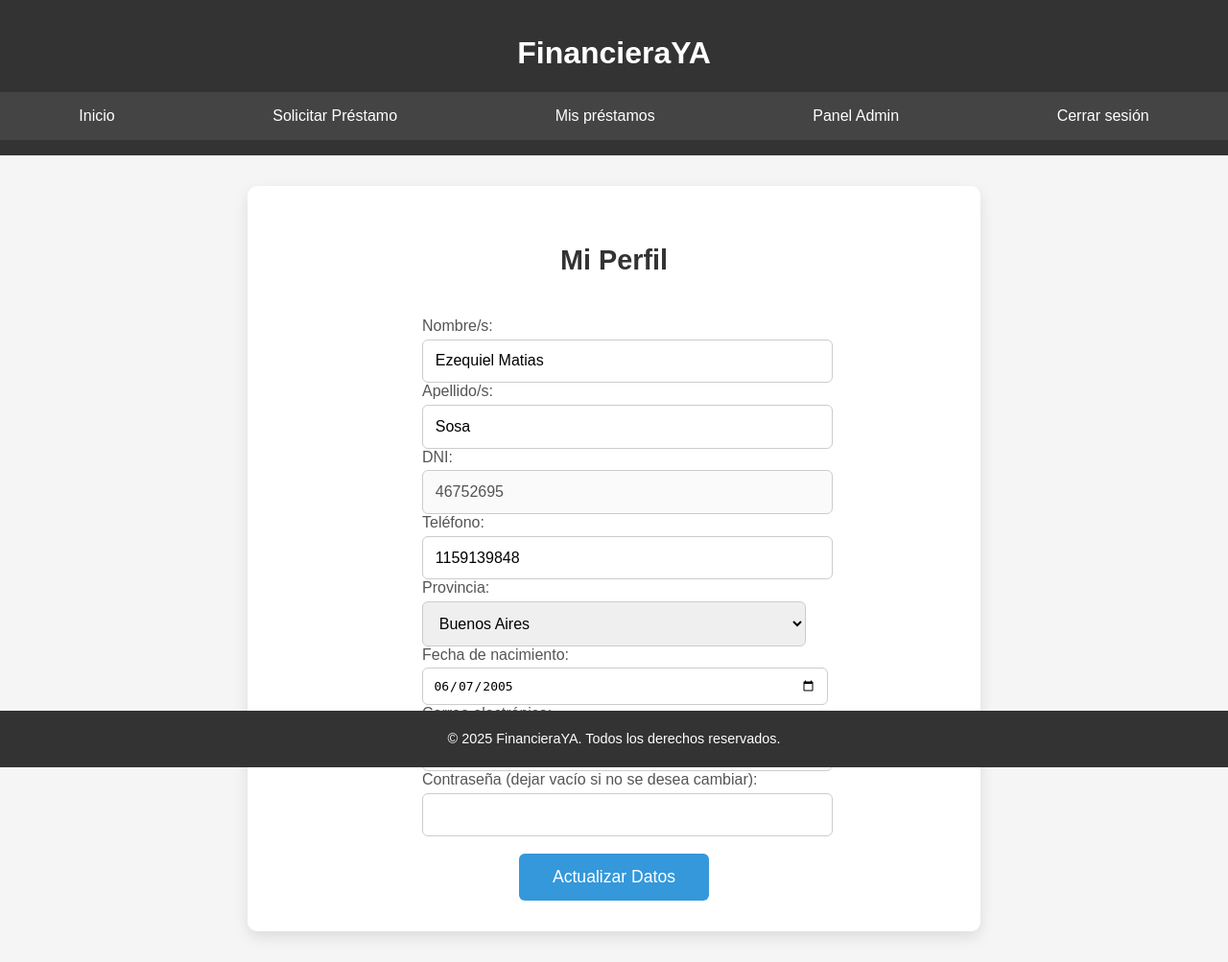
After one commit to Ezequiel12D/Financiera, a PHP site: page /views/perfil.php in a window 1280 px wide. The commit adds this page. Shown: the whole page at 96% size. Run offline with PHP 8.4, Linux system fonts and the light colour scheme; a user stored in the database is signed in; data comes from the database, SQL or seed files in the repository; both versions use the stored data as it was before the commit.

Commit message:
Sigo agregando funciones

```diff
--- a/css/styles_home.css
+++ b/css/styles_home.css
@@ -58,7 +58,8 @@ footer {
     background-color: #333;
     color: white;
     text-align: center;
-    padding: 1em 0;
+    padding: 0.5em 0;  /* antes era 1em */
+    font-size: 0.9em;   /* un poco más pequeño */
     position: fixed;
     bottom: 0;
     width: 100%;
@@ -118,3 +119,59 @@ input[type="submit"] {
 input[type="submit"]:hover {
     background-color: #2980b9;
 }
+/* Ajustes para sección de perfil */
+.registration-section {
+    max-width: 700px;
+    margin: 2em auto;
+    padding: 2em;
+    background-color: #fff;
+    border-radius: 10px;
+    box-shadow: 0 6px 15px rgba(0, 0, 0, 0.1);
+}
+
+.card-registration {
+    border: none;
+}
+
+.card-body h3 {
+    text-align: center;
+    color: #333;
+    margin-bottom: 1.5em;
+    font-size: 1.8em;
+}
+
+.form-control-lg, .select-control {
+    width: 100%;
+    padding: 0.8em;
+    border: 1px solid #ccc;
+    border-radius: 6px;
+    font-size: 1em;
+    margin-top: 0.3em;
+}
+
+button.btn-register {
+    background-color: #3498db;
+    color: white;
+    font-size: 1.1em;
+    padding: 0.8em 2em;
+    border: none;
+    border-radius: 6px;
+    cursor: pointer;
+    transition: background-color 0.3s;
+    display: block;
+    margin: 1em auto 0;
+}
+
+button.btn-register:hover {
+    background-color: #2980b9;
+}
+
+.alert-message {
+    background-color: #d4edda;
+    color: #155724;
+    padding: 0.8em 1em;
+    margin-bottom: 1em;
+    border-radius: 5px;
+    text-align: center;
+    border: 1px solid #c3e6cb;
+}
--- a/views/historial_prestamos.php
+++ b/views/historial_prestamos.php
@@ -63,11 +63,9 @@ $result = $stmt->get_result();
                     <th>Fecha</th>
                     <th>Total</th>
                     <th>Cuota</th>
-
                 </tr>
             </thead>
             <tbody>
-
                 <?php while ($row = $result->fetch_assoc()): ?>
                     <tr>
                         <td><?= $row['id'] ?></td>
@@ -82,16 +80,14 @@ $result = $stmt->get_result();
                             </span>
                         </td>
                         <td><?= $row['fecha_solicitud'] ?></td>
-                    </tr>
                         <td>
                             <?= $row['monto_total'] ? '$' . number_format($row['monto_total'], 2, ',', '.') : '-' ?>
                         </td>
                         <td>
                             <?= $row['cuota_mensual'] ? '$' . number_format($row['cuota_mensual'], 2, ',', '.') : '-' ?>
                         </td>
-
+                    </tr>
                 <?php endwhile; ?>
-
             </tbody>
         </table>
 
--- a/views/home.php
+++ b/views/home.php
@@ -34,14 +34,14 @@ if (isset($_SESSION['mensaje'])) {
 
                         <li>
                             <a href="historial_prestamos.php" class="btn btn-info">
-                                📄 Mis préstamos
+                                Mis préstamos
                             </a>
                         </li>
 
                         <?php if (isset($_SESSION['rol']) && $_SESSION['rol'] === 'admin'): ?>
                             <li>
                                 <a href="admin_solicitudes.php" class="btn btn-danger">
-                                    🛠 Panel Admin
+                                    Panel Admin
                                 </a>
                             </li>
                         <?php endif; ?>
--- /dev/null
+++ b/views/perfil.php
@@ -0,0 +1,191 @@
+<?php
+session_start();
+
+// Verificar login
+if (!isset($_SESSION['usuario_id'])) {
+    header("Location: login.php");
+    exit;
+}
+
+$usuario_id = $_SESSION['usuario_id'];
+$conexion = new mysqli("localhost", "root", "", "financiera");
+if ($conexion->connect_error)
+    die("Conexión fallida: " . $conexion->connect_error);
+
+// Obtener datos actuales
+$stmt = $conexion->prepare("SELECT nombre, apellido, dni, telefono, provincia, fecha_nacimiento, email FROM usuarios WHERE id=?");
+$stmt->bind_param("i", $usuario_id);
+$stmt->execute();
+$stmt->bind_result($nombre, $apellido, $dni, $telefono, $provincia, $fecha_nacimiento, $email);
+$stmt->fetch();
+$stmt->close();
+
+// Guardar cambios
+if ($_SERVER['REQUEST_METHOD'] == 'POST') {
+    $nombre_new = $_POST['nombre'];
+    $apellido_new = $_POST['apellido'];
+    $telefono_new = $_POST['telefono'];
+    $provincia_new = $_POST['provincia'];
+    $fecha_nacimiento_new = $_POST['fechaNacimiento'];
+    $email_new = $_POST['email'];
+    $pass_new = $_POST['contrasena'];
+
+    if (!empty($pass_new)) {
+        $pass_hashed = password_hash($pass_new, PASSWORD_DEFAULT);
+        $stmt = $conexion->prepare("UPDATE usuarios SET nombre=?, apellido=?, telefono=?, provincia=?, fecha_nacimiento=?, email=?, contrasena=? WHERE id=?");
+        $stmt->bind_param("sssssssi", $nombre_new, $apellido_new, $telefono_new, $provincia_new, $fecha_nacimiento_new, $email_new, $pass_hashed, $usuario_id);
+    } else {
+        $stmt = $conexion->prepare("UPDATE usuarios SET nombre=?, apellido=?, telefono=?, provincia=?, fecha_nacimiento=?, email=? WHERE id=?");
+        $stmt->bind_param("ssssssi", $nombre_new, $apellido_new, $telefono_new, $provincia_new, $fecha_nacimiento_new, $email_new, $usuario_id);
+    }
+
+    $stmt->execute();
+    $mensaje = "Datos actualizados correctamente.";
+    $stmt->close();
+
+    // Actualizar variables para mostrar cambios
+    $nombre = $nombre_new;
+    $apellido = $apellido_new;
+    $telefono = $telefono_new;
+    $provincia = $provincia_new;
+    $fecha_nacimiento = $fecha_nacimiento_new;
+    $email = $email_new;
+}
+
+$conexion->close();
+?>
+
+<!DOCTYPE html>
+<html lang="es">
+
+<head>
+    <meta charset="UTF-8">
+    <meta name="viewport" content="width=device-width, initial-scale=1.0">
+    <link rel="stylesheet" href="../css/styles_home.css">
+    <title>Perfil de Usuario</title>
+</head>
+
+<body>
+
+    <header class="main-header">
+        <div class="header-container">
+
+            <h1 class="logo">FinancieraYA</h1>
+
+            <nav>
+                <ul class="nav-links">
+                    <li><a href="home.php">Inicio</a></li>
+                    <li><a href="../views/solicitud_prestamos.php">Solicitar Préstamo</a></li>
+
+                    <?php if (isset($_SESSION['usuario_id'])): ?>
+
+                        <li>
+                            <a href="historial_prestamos.php" class="btn btn-info">
+                             Mis préstamos
+                            </a>
+                        </li>
+
+                        <?php if (isset($_SESSION['rol']) && $_SESSION['rol'] === 'admin'): ?>
+                            <li>
+                                <a href="admin_solicitudes.php" class="btn btn-danger">
+                                    Panel Admin
+                                </a>
+                            </li>
+                        <?php endif; ?>
+
+                        <li>
+                            <a href="../includes/logout.php" class="btn-logout">
+                                Cerrar sesión
+                            </a>
+                        </li>
+
+                    <?php else: ?>
+                        <li><a href="login.php" class="btn-login">Iniciar sesión</a></li>
+                        <li><a href="register.php" class="btn-register">Registrarse</a></li>
+                    <?php endif; ?>
+                </ul>
+            </nav>
+        </div>
+    </header>
+
+    <!-- Contenido del perfil -->
+    <section class="registration-section">
+        <div class="container py-5">
+            <div class="card card-registration">
+                <div class="card-body">
+
+                    <h3 class="text-uppercase">Mi Perfil</h3>
+
+                    <?php if (isset($mensaje)): ?>
+                        <div class="alert-message"><?= $mensaje ?></div>
+                    <?php endif; ?>
+
+                    <form method="post">
+                        <div class="row">
+                            <div class="col-md-6 mb-4">
+                                <label>Nombre/s:</label>
+                                <input type="text" name="nombre" class="form-control form-control-lg"
+                                    value="<?= htmlspecialchars($nombre) ?>" required>
+                            </div>
+
+                            <div class="col-md-6 mb-4">
+                                <label>Apellido/s:</label>
+                                <input type="text" name="apellido" class="form-control form-control-lg"
+                                    value="<?= htmlspecialchars($apellido) ?>" required>
+                            </div>
+                        </div>
+
+                        <div class="form-group mb-3">
+                            <label>DNI:</label>
+                            <input type="text" class="form-control-lg" value="<?= htmlspecialchars($dni) ?>" disabled>
+                        </div>
+
+                        <div class="form-group mb-3">
+                            <label>Teléfono:</label>
+                            <input type="text" name="telefono" class="form-control-lg"
+                                value="<?= htmlspecialchars($telefono) ?>" required>
+                        </div>
+
+                        <div class="form-group mb-3">
+                            <label>Provincia:</label>
+                            <select name="provincia" class="select-control" required>
+                                <option value="">Elegir provincia</option>
+                                <option value="Buenos Aires" <?= $provincia == "Buenos Aires" ? "selected" : "" ?>>Buenos
+                                    Aires
+                                </option>
+                                <option value="Córdoba" <?= $provincia == "Córdoba" ? "selected" : "" ?>>Córdoba</option>
+                                <option value="Santa Fe" <?= $provincia == "Santa Fe" ? "selected" : "" ?>>Santa Fe
+                                </option>
+                            </select>
+                        </div>
+
+                        <div class="form-group mb-3">
+                            <label>Fecha de nacimiento:</label>
+                            <input type="date" name="fechaNacimiento" class="form-control-lg"
+                                value="<?= $fecha_nacimiento ?>" required>
+                        </div>
+
+                        <div class="form-group mb-3">
+                            <label>Correo electrónico:</label>
+                            <input type="email" name="email" class="form-control-lg"
+                                value="<?= htmlspecialchars($email) ?>" required>
+                        </div>
+
+                        <div class="form-group mb-3">
+                            <label>Contraseña (dejar vacío si no se desea cambiar):</label>
+                            <input type="password" name="contrasena" class="form-control-lg">
+                        </div>
+
+                        <button type="submit" class="btn-register">Actualizar Datos</button>
+                    </form>
+                </div>
+            </div>
+        </div>
+    </section>
+    <footer>
+        <p>&copy; 2025 FinancieraYA. Todos los derechos reservados.</p>
+    </footer>
+
+</body>
+
+</html>
--- a/views/register.php
+++ b/views/register.php
@@ -43,7 +43,8 @@
 
                         <div class="form-group mb-3">
                             <label>DNI:</label>
-                            <input type="text" name="dni" class="form-control-lg" required>
+                            <input type="text" name="dni" id="dni" class="form-control-lg" required>
+                            <small id="dni-error" style="color:red; display:none;">Este DNI ya está registrado</small>
                         </div>
 
                         <div class="form-group mb-3">
@@ -84,6 +85,7 @@
         </section>
     </form>
 
+    <script src="../js/validar_dni.js"></script>
 </body>
 
 </html>
--- a/views/solicitud_prestamos.php
+++ b/views/solicitud_prestamos.php
@@ -135,7 +135,7 @@ if ($_SERVER["REQUEST_METHOD"] == "POST") {
         color:white;
         text-decoration:none;
         font-weight:bold;
-    ">⬅ Volver al Home</a>
+    "> Volver al Home</a>
     </div>
 
 </body>
```
Also changed, not shown: css/financiera.sql (deleted, +0 -239 lines), includes/guardar_usuario.php (+21 -9 lines), includes/verificar_dni.php (added, +21 -0 lines), js/validar_dni.js (added, +26 -0 lines), views/contacto.php (added, +71 -0 lines), views/privacy.php (added, +79 -0 lines). Lines whose indentation alone changed are shown as unchanged.
